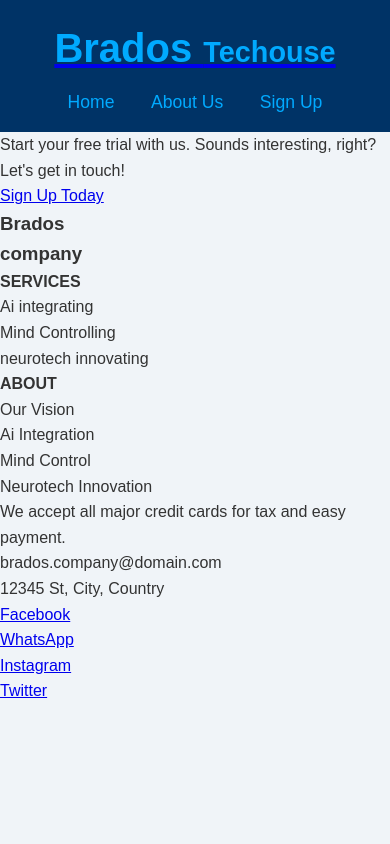
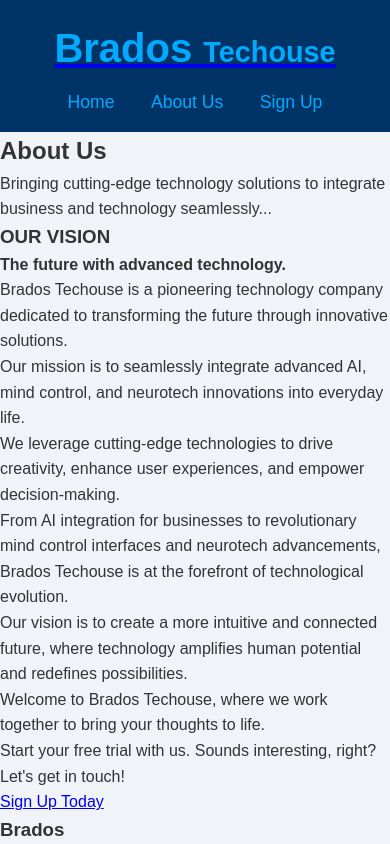
Before and after one commit to Paula2416/EzurilaTech, a plain HTML site: page about us.html in a window 390 px wide. Shown: the top 844 px of the page. Drawn offline with Linux system fonts and the light colour scheme.

Commit message:
Add background image animation and responsive styles to the About Us section

```diff
--- a/about us.html
+++ b/about us.html
@@ -1,11 +1,13 @@
 <!DOCTYPE html>
 <html lang="en">
+
 <head>
     <meta name="viewport" content="width=device-width, initial-scale=1.0">
     <meta name="description" content="changing the future with minds">
     <link rel="stylesheet" href="css/style.css">
     <title>Future of Minds</title>
 </head>
+
 <body>
     <header>
         <a href="index.html">
@@ -21,6 +23,20 @@
             </ul>
         </nav>
     </header>
+    <section class="about us">
+        <h2 id="welcome">About Us</h2>
+        <p id="brand">Bringing cutting-edge technology solutions to integrate business and technology seamlessly...</p>
+        <h3 id="welcome">OUR
+            VISION</h3>
+        <h4 id="brand">The future with advanced technology.</h4>
+      <p> Brados Techouse is a pioneering technology company dedicated to transforming the future through innovative solutions. <br>
+        Our mission is to seamlessly integrate advanced AI, mind control, and neurotech innovations into everyday life. <br>We leverage cutting-edge technologies to drive creativity, enhance user experiences, and empower decision-making.<br>
+         From AI integration for businesses to revolutionary mind control interfaces and neurotech advancements, Brados Techouse is at the forefront of technological evolution. <br>
+         Our vision is to create a more intuitive and connected future, where technology amplifies human potential and redefines possibilities.<br> Welcome to Brados Techouse, where we work together  to bring your thoughts to life.</p>
+    </section>
+
+
+
     <section class="call-to-action">
         <p>Start your free trial with us. Sounds interesting, right? Let's get in touch!</p>
         <a href="sign up.html" class="button">Sign Up Today</a>
@@ -52,22 +68,28 @@
         </div>
         <ul>
             <li>
-        <a href="https://facebook.com" target="_blank" rel="noopener" aria-label="Visit our Facebook page (opens in a new tab)"><i class="fab fa-facebook"></i> Facebook
+                <a href="https://facebook.com" target="_blank" rel="noopener"
+                    aria-label="Visit our Facebook page (opens in a new tab)"><i class="fab fa-facebook"></i> Facebook
                 </a>
             </li>
             <li>
-        <a href="https://wa.me/1234567890" target="_blank" rel="noopener" aria-label="Chat with us on WhatsApp (opens in a new tab)"><i class="fab fa-whatsapp"></i> WhatsApp
+                <a href="https://wa.me/1234567890" target="_blank" rel="noopener"
+                    aria-label="Chat with us on WhatsApp (opens in a new tab)"><i class="fab fa-whatsapp"></i> WhatsApp
                 </a>
             </li>
             <li>
-    <a href="https://instagram.com" target="_blank" rel="noopener" aria-label="Visit our Instagram page (opens in a new tab)"><i class="fab fa-instagram"></i> Instagram
+                <a href="https://instagram.com" target="_blank" rel="noopener"
+                    aria-label="Visit our Instagram page (opens in a new tab)"><i class="fab fa-instagram"></i>
+                    Instagram
                 </a>
             </li>
             <li>
-    <a href="https://twitter.com" target="_blank" rel="noopener" aria-label="Visit our Twitter page (opens in a new tab)"><i class="fab fa-twitter"></i> Twitter
+                <a href="https://twitter.com" target="_blank" rel="noopener"
+                    aria-label="Visit our Twitter page (opens in a new tab)"><i class="fab fa-twitter"></i> Twitter
                 </a>
             </li>
         </ul>
     </footer>
 </body>
+
 </html>
```
Lines whose indentation alone changed are shown as unchanged.
